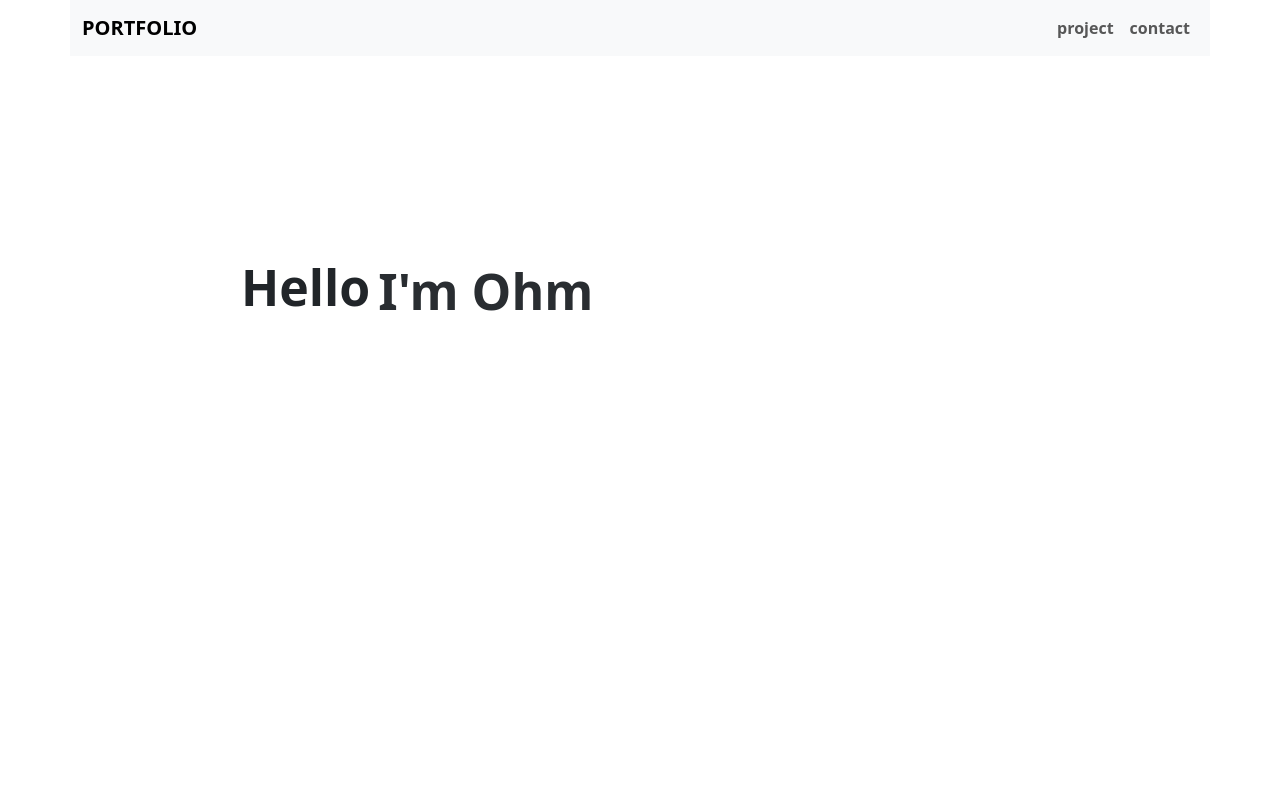
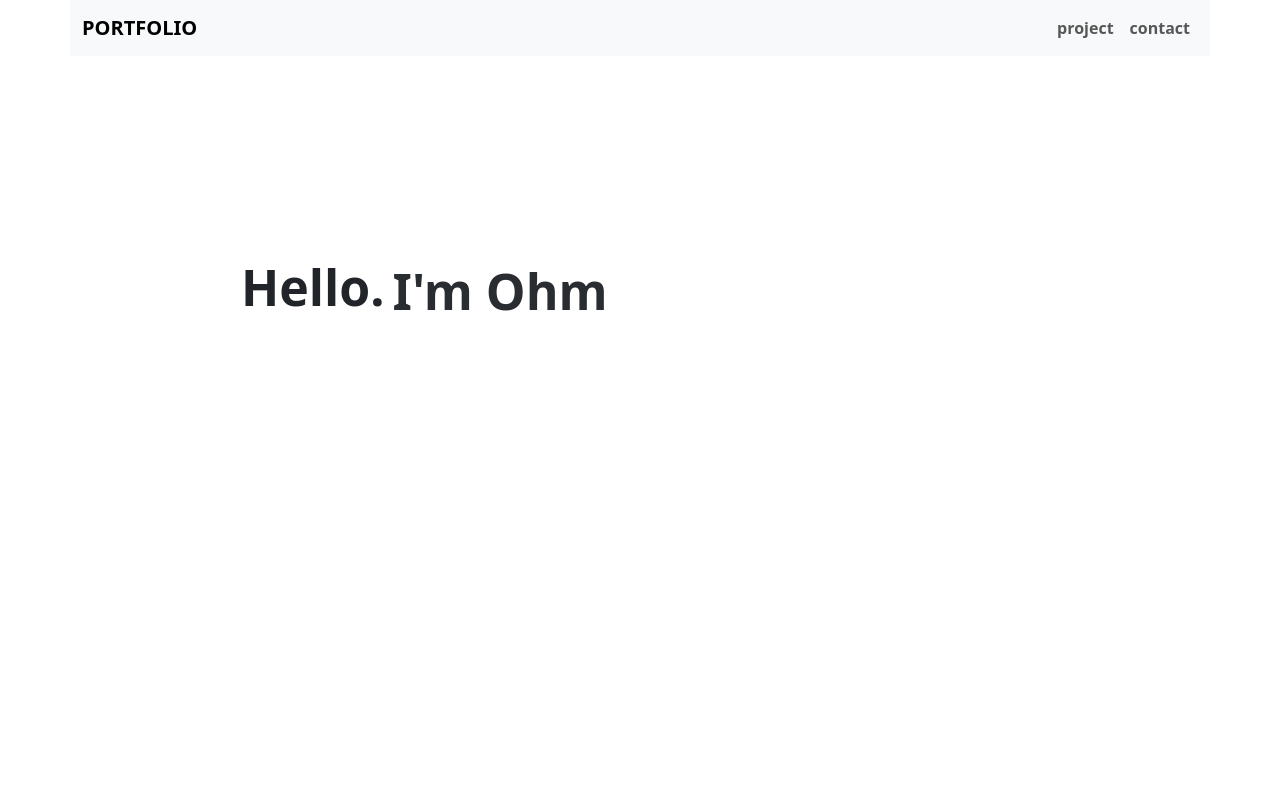
Before and after one commit to dinsorkot/Portfolio, a Vue app: page / in a window 1280 px wide. Shown: the top 797 px of the page. Built offline with nearby package versions, Linux system fonts and the light colour scheme.

Commit message:
แก้ให้สวยงาม

```diff
--- a/src/components/Navbar.vue
+++ b/src/components/Navbar.vue
@@ -2,9 +2,9 @@
 </script>
 
 <template>
-    <nav class="navbar navbar-expand-lg bg-light">
+    <nav class="navbar navbar-expand-lg bg-light sticky-top">
         <div class="container-fluid">
-          <a class="navbar-brand" href="#">PORTFOLIO</a>
+          <a class="navbar-brand" href="#portfolio">PORTFOLIO</a>
           <button class="navbar-toggler" type="button" data-bs-toggle="collapse" data-bs-target="#navbarSupportedContent" aria-controls="navbarSupportedContent" aria-expanded="false" aria-label="Toggle navigation">
             <span class="navbar-toggler-icon"></span>
           </button>
@@ -25,11 +25,6 @@
 </template>
 
 <style scoped>
-.gp {
-    display: flex;
-    justify-content: end;
-    gap: 20px;
-}
 
 a {
     font-weight: 600;
--- a/src/components/portfolio.vue
+++ b/src/components/portfolio.vue
@@ -27,13 +27,13 @@ onBeforeUnmount(() => {
 
 </script>
 <template>
-    <div class="ptf d-flex">
+    <div class="ptf d-flex" id="portfolio">
         <div
           class="box pe-2"
           :class="{ fadeInUp: isActive }"
           :style="{ animationDelay: isActive ? '1s' : '0s' }"
         >
-          Hello
+          Hello.
         </div>
         <br />
         <div :class="{ fadeInUp: isActive }" :style="{ animationDelay: isActive ? '2s' : '0s' }">
@@ -114,7 +114,7 @@ onBeforeUnmount(() => {
   100%{transform:translate(0px, 0); opacity: 1;}
 }
 .ptf {
-    height: 90vh;
+    height: 100vh;
     font-size: 30px;
     font-weight: 600;
     justify-content: center;
```
